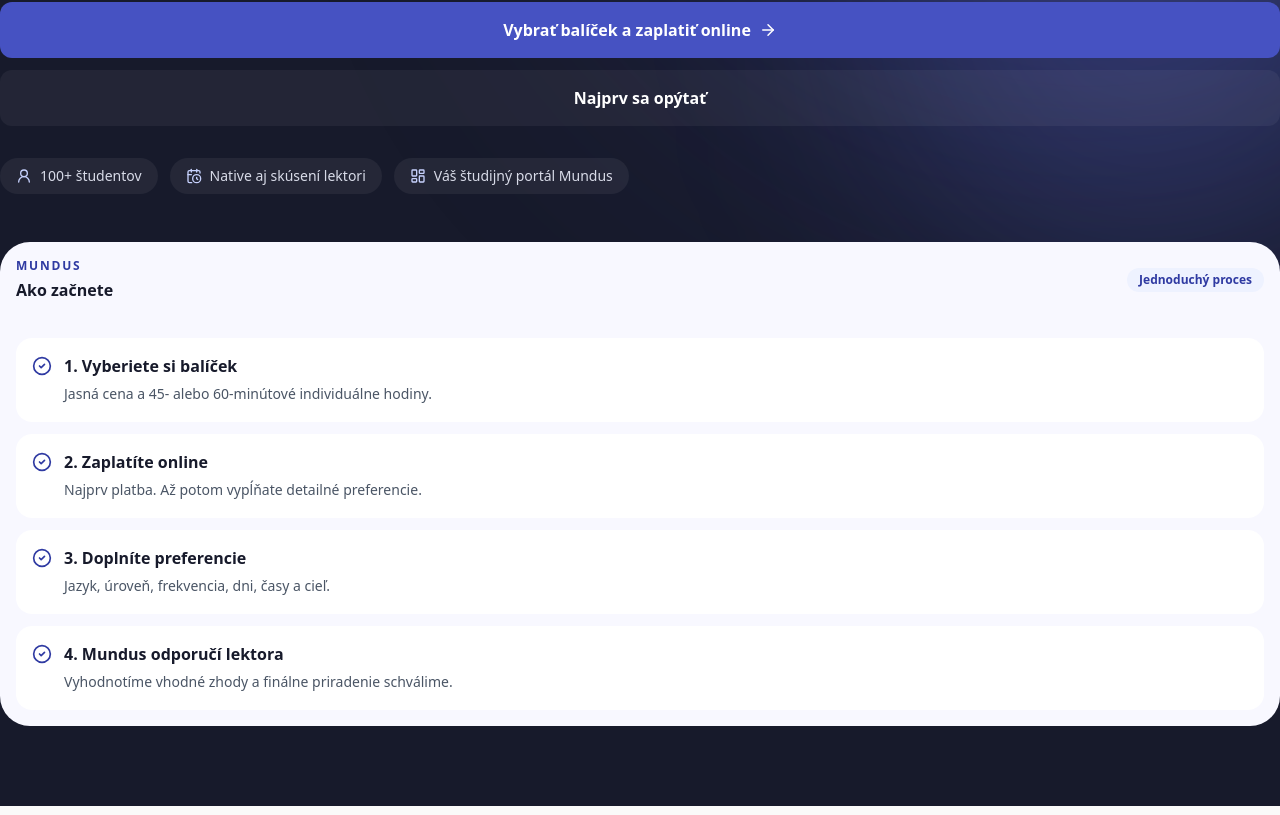
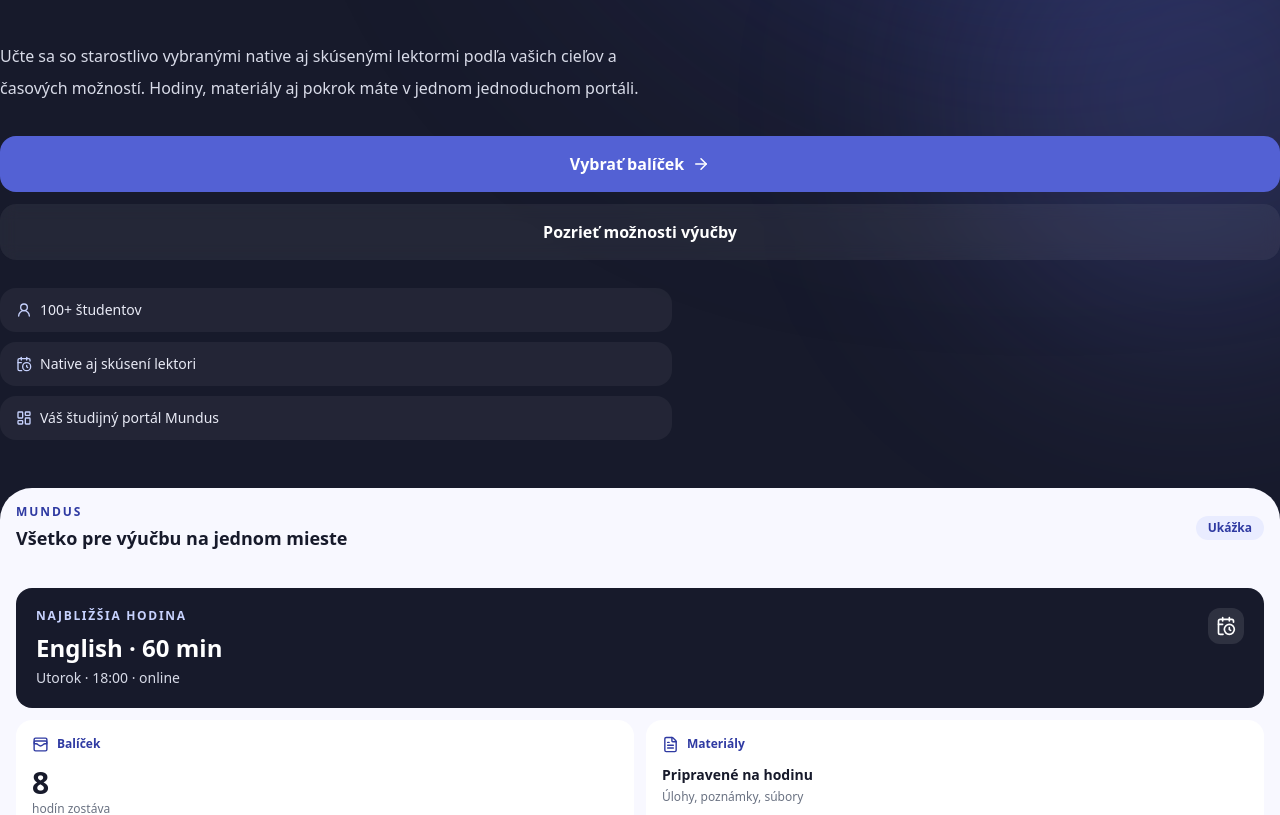
Before and after one commit to 505hits/mundus, a Next.js app: page / in a window 1280 px wide. Shown: the part 434-1249 px from the top of the page. Built offline with nearby package versions, Linux system fonts and the light colour scheme; no server answers.

Commit message:
Modernize hero hierarchy and product preview

```diff
--- a/src/components/Hero.tsx
+++ b/src/components/Hero.tsx
@@ -1,90 +1,71 @@
 "use client";
 
 import { motion } from "framer-motion";
-import { ArrowRight, CalendarClock, CheckCircle2, LayoutDashboard, ShieldCheck, UserRound } from "lucide-react";
+import { ArrowRight, CalendarClock, CheckCircle2, FileText, LayoutDashboard, ShieldCheck, UserRound, WalletCards } from "lucide-react";
 import { useLanguage } from "@/context/LanguageContext";
 
-const fadeInUp = {
-  hidden: { opacity: 0, y: 24 },
-  visible: { opacity: 1, y: 0 },
-};
+const fadeInUp={hidden:{opacity:0,y:22},visible:{opacity:1,y:0}};
 
-export default function Hero() {
-  const { t, language } = useLanguage();
-  const sk = language === "sk";
-
-  return (
-    <section className="relative overflow-hidden bg-[#171A2B] pb-20 pt-32 lg:pb-28 lg:pt-40">
-      <div className="absolute inset-0 overflow-hidden">
-        <div className="absolute left-1/2 top-[-35%] h-[900px] w-[900px] -translate-x-1/2 rounded-full bg-[#4652C2]/35 blur-[150px]" />
-        <div className="absolute right-[-10%] top-[10%] h-[520px] w-[520px] rounded-full bg-[#7382FF]/20 blur-[120px]" />
+export default function Hero(){
+ const {t,language}=useLanguage();const sk=language==="sk";
+ return <section className="relative overflow-hidden bg-[#171A2B] pb-16 pt-28 sm:pt-32 lg:pb-24 lg:pt-40">
+  <div className="pointer-events-none absolute inset-0">
+    <div className="absolute left-[48%] top-[-34%] h-[860px] w-[860px] -translate-x-1/2 rounded-full bg-[#4652C2]/35 blur-[145px]"/>
+    <div className="absolute right-[-12%] top-[18%] h-[480px] w-[480px] rounded-full bg-[#7382FF]/18 blur-[110px]"/>
+    <div className="absolute inset-x-0 bottom-0 h-40 bg-gradient-to-t from-[#171A2B] to-transparent"/>
   </div>
 
-      <div className="container relative z-10 grid gap-12 lg:grid-cols-[1fr_0.95fr] lg:items-center">
-        <motion.div initial="hidden" animate="visible" transition={{ staggerChildren: 0.12 }}>
-          <motion.span variants={fadeInUp} className="inline-flex items-center gap-2 rounded-full border border-white/15 bg-white/10 px-4 py-2 text-sm font-semibold text-white">
-            <ShieldCheck size={16} className="text-[#C7D2FE]" />
-            {t.hero.badge}
+  <div className="container relative z-10 grid gap-12 lg:grid-cols-[1.02fr_0.98fr] lg:items-center">
+   <motion.div initial="hidden" animate="visible" transition={{staggerChildren:.1}}>
+    <motion.span variants={fadeInUp} className="inline-flex items-center gap-2 rounded-full border border-white/15 bg-white/[0.08] px-4 py-2 text-sm font-semibold text-white backdrop-blur">
+      <ShieldCheck size={16} className="text-[#C7D2FE]"/>{t.hero.badge}
     </motion.span>
-
-          <motion.h1 variants={fadeInUp} className="mt-7 max-w-3xl text-4xl font-semibold leading-[1.05] !text-white sm:text-5xl lg:text-7xl">
-            {t.hero.titleBefore}{" "}
-            <span className="text-[#C7D2FE]">{t.hero.nativeSpeakers}</span>
+    <motion.h1 variants={fadeInUp} className="mt-7 max-w-3xl text-[clamp(2.65rem,6vw,5.1rem)] font-semibold leading-[0.98] tracking-[-0.045em] !text-white">
+      {t.hero.titleBefore} <span className="bg-gradient-to-r from-[#C7D2FE] to-white bg-clip-text text-transparent">{t.hero.nativeSpeakers}</span>
     </motion.h1>
-
-          <motion.p variants={fadeInUp} className="mt-6 max-w-2xl text-base leading-8 text-[#D8DBE8] sm:text-lg">
-            {t.hero.subtitle}
-          </motion.p>
+    <motion.p variants={fadeInUp} className="mt-6 max-w-2xl text-base leading-8 text-[#D8DBE8] sm:text-lg">{t.hero.subtitle}</motion.p>
 
     <motion.div variants={fadeInUp} className="mt-8 flex flex-col gap-3 sm:flex-row">
-            <a href="#buy-packages" className="inline-flex items-center justify-center gap-2 rounded-xl bg-[#4652C2] px-6 py-4 font-semibold text-white shadow-lg shadow-black/20 transition hover:bg-[#5361D4]">
-              {sk ? "Vybrať balíček a zaplatiť online" : "Choose a package & pay online"}
-              <ArrowRight size={18} />
+      <a href="#buy-packages" className="inline-flex min-h-14 items-center justify-center gap-2 rounded-2xl bg-[#5361D4] px-6 py-4 font-semibold text-white shadow-[0_16px_42px_rgba(70,82,194,.35)] transition hover:-translate-y-0.5 hover:bg-[#6572DF]">
+        {sk?"Vybrať balíček":"Choose a package"}<ArrowRight size={18}/>
       </a>
-            <a href="/contact" className="inline-flex items-center justify-center rounded-xl border border-white/20 bg-white/5 px-6 py-4 font-semibold text-white transition hover:bg-white/10">
-              {sk ? "Najprv sa opýtať" : "Ask us first"}
+      <a href="#learning-formats" className="inline-flex min-h-14 items-center justify-center rounded-2xl border border-white/20 bg-white/[0.06] px-6 py-4 font-semibold text-white backdrop-blur transition hover:bg-white/[0.1]">
+        {sk?"Pozrieť možnosti výučby":"Explore lesson formats"}
       </a>
     </motion.div>
 
-          <motion.div variants={fadeInUp} className="mt-8 flex flex-wrap gap-3 text-sm text-[#D8DBE8]">
-            <span className="inline-flex items-center gap-2 rounded-full border border-white/10 bg-white/[0.06] px-4 py-2"><UserRound size={16} className="text-[#C7D2FE]" />{t.hero.students}</span>
-            <span className="inline-flex items-center gap-2 rounded-full border border-white/10 bg-white/[0.06] px-4 py-2"><CalendarClock size={16} className="text-[#C7D2FE]" />{t.hero.rating}</span>
-            <span className="inline-flex items-center gap-2 rounded-full border border-white/10 bg-white/[0.06] px-4 py-2"><LayoutDashboard size={16} className="text-[#C7D2FE]" />{t.hero.interactive}</span>
+    <motion.div variants={fadeInUp} className="mt-7 grid max-w-2xl grid-cols-1 gap-2.5 text-sm text-[#E8EAF5] sm:grid-cols-3">
+      <span className="inline-flex items-center gap-2 rounded-2xl border border-white/10 bg-white/[0.05] px-4 py-3"><UserRound size={16} className="text-[#C7D2FE]"/>{t.hero.students}</span>
+      <span className="inline-flex items-center gap-2 rounded-2xl border border-white/10 bg-white/[0.05] px-4 py-3"><CalendarClock size={16} className="text-[#C7D2FE]"/>{t.hero.rating}</span>
+      <span className="inline-flex items-center gap-2 rounded-2xl border border-white/10 bg-white/[0.05] px-4 py-3"><LayoutDashboard size={16} className="text-[#C7D2FE]"/>{t.hero.interactive}</span>
     </motion.div>
    </motion.div>
 
-        <motion.div
-          initial={{ opacity: 0, y: 24, scale: 0.98 }}
-          animate={{ opacity: 1, y: 0, scale: 1 }}
-          transition={{ duration: 0.65, delay: 0.2 }}
-          className="rounded-[30px] border border-white/10 bg-[#F8F8FF] p-4 text-[#171A2B] shadow-2xl shadow-black/30 sm:p-6"
-        >
+   <motion.div initial={{opacity:0,y:28,scale:.985}} animate={{opacity:1,y:0,scale:1}} transition={{duration:.62,delay:.18}} className="relative">
+    <div className="absolute -inset-3 rounded-[2.25rem] bg-gradient-to-br from-[#7382FF]/25 via-transparent to-white/10 blur-xl"/>
+    <div className="relative rounded-[2rem] border border-white/10 bg-[#F8F8FF] p-4 text-[#171A2B] shadow-2xl shadow-black/30 sm:p-6">
       <div className="flex items-center justify-between border-b border-[#E5E7F0] pb-4">
-            <div>
-              <p className="text-xs font-semibold uppercase tracking-[0.15em] text-[#2F3AA2]">Mundus</p>
-              <p className="mt-1 font-semibold">{sk ? "Ako začnete" : "How you start"}</p>
-            </div>
-            <span className="rounded-full bg-[#EEF2FF] px-3 py-1 text-xs font-semibold text-[#2F3AA2]">{sk ? "Jednoduchý proces" : "Simple process"}</span>
+        <div><p className="text-xs font-bold uppercase tracking-[0.16em] text-[#2F3AA2]">Mundus</p><p className="mt-1 text-lg font-semibold">{sk?"Všetko pre výučbu na jednom mieste":"Everything for your lessons in one place"}</p></div>
+        <span className="rounded-full bg-[#E9ECFF] px-3 py-1 text-xs font-semibold text-[#2F3AA2]">{sk?"Ukážka":"Preview"}</span>
       </div>
 
-          <div className="mt-5 space-y-3">
-            {[
-              [sk ? "1. Vyberiete si balíček" : "1. Choose a package", sk ? "Jasná cena a 45- alebo 60-minútové individuálne hodiny." : "Clear pricing and 45- or 60-minute individual lessons."],
-              [sk ? "2. Zaplatíte online" : "2. Pay online", sk ? "Najprv platba. Až potom vypĺňate detailné preferencie." : "Payment comes first. Detailed preferences come afterwards."],
-              [sk ? "3. Doplníte preferencie" : "3. Add your preferences", sk ? "Jazyk, úroveň, frekvencia, dni, časy a cieľ." : "Language, level, frequency, days, times and goal."],
-              [sk ? "4. Mundus odporučí lektora" : "4. Mundus recommends a teacher", sk ? "Vyhodnotíme vhodné zhody a finálne priradenie schválime." : "We rank suitable matches and approve the final assignment."],
-            ].map(([title,desc]) => (
-              <div key={title} className="flex gap-3 rounded-2xl bg-white p-4 shadow-sm">
-                <CheckCircle2 size={20} className="mt-0.5 shrink-0 text-[#2F3AA2]" />
-                <div>
-                  <p className="font-semibold">{title}</p>
-                  <p className="mt-1 text-sm leading-6 text-gray-600">{desc}</p>
+      <div className="mt-5 rounded-2xl bg-[#171A2B] p-5 text-white">
+        <div className="flex items-start justify-between gap-3">
+          <div><p className="text-xs font-semibold uppercase tracking-[.14em] text-[#C7D2FE]">{sk?"Najbližšia hodina":"Next lesson"}</p><p className="mt-2 text-2xl font-semibold">English · 60 min</p><p className="mt-1 text-sm text-[#D8DBE8]">{sk?"Utorok · 18:00 · online":"Tuesday · 18:00 · online"}</p></div>
+          <span className="rounded-xl bg-white/10 p-2"><CalendarClock size={20}/></span>
         </div>
       </div>
-            ))}
+
+      <div className="mt-3 grid grid-cols-2 gap-3">
+       <div className="rounded-2xl border border-[#E5E7F0] bg-white p-4"><div className="flex items-center gap-2 text-[#2F3AA2]"><WalletCards size={17}/><span className="text-xs font-semibold">{sk?"Balíček":"Package"}</span></div><p className="mt-3 text-3xl font-semibold">8</p><p className="text-xs text-gray-500">{sk?"hodín zostáva":"lessons remaining"}</p></div>
+       <div className="rounded-2xl border border-[#E5E7F0] bg-white p-4"><div className="flex items-center gap-2 text-[#2F3AA2]"><FileText size={17}/><span className="text-xs font-semibold">{sk?"Materiály":"Materials"}</span></div><p className="mt-3 text-sm font-semibold">{sk?"Pripravené na hodinu":"Ready for class"}</p><p className="mt-1 text-xs text-gray-500">{sk?"Úlohy, poznámky, súbory":"Homework, notes, files"}</p></div>
+      </div>
+
+      <div className="mt-3 flex items-center gap-3 rounded-2xl border border-[#DDE2FB] bg-[#EEF2FF] p-4">
+        <CheckCircle2 size={20} className="shrink-0 text-[#2F3AA2]"/><p className="text-sm leading-6 text-[#343A6B]">{sk?"Po platbe doplníte preferencie a Mundus vám vyberie vhodného lektora.":"After payment, add your preferences and Mundus will match you with a suitable teacher."}</p>
+      </div>
     </div>
    </motion.div>
   </div>
-    </section>
-  );
+ </section>;
 }
```
Lines whose indentation alone changed are shown as unchanged.
